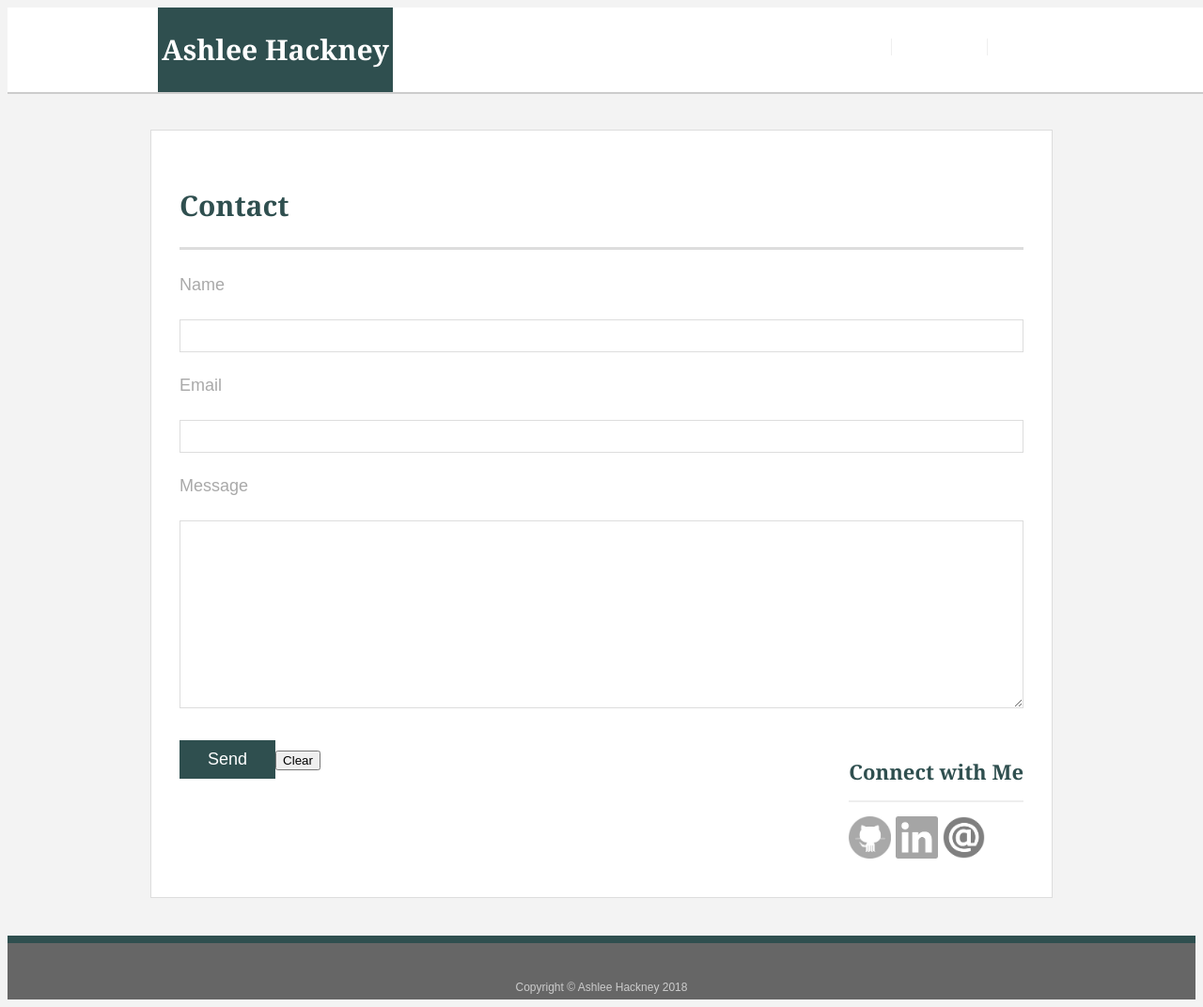
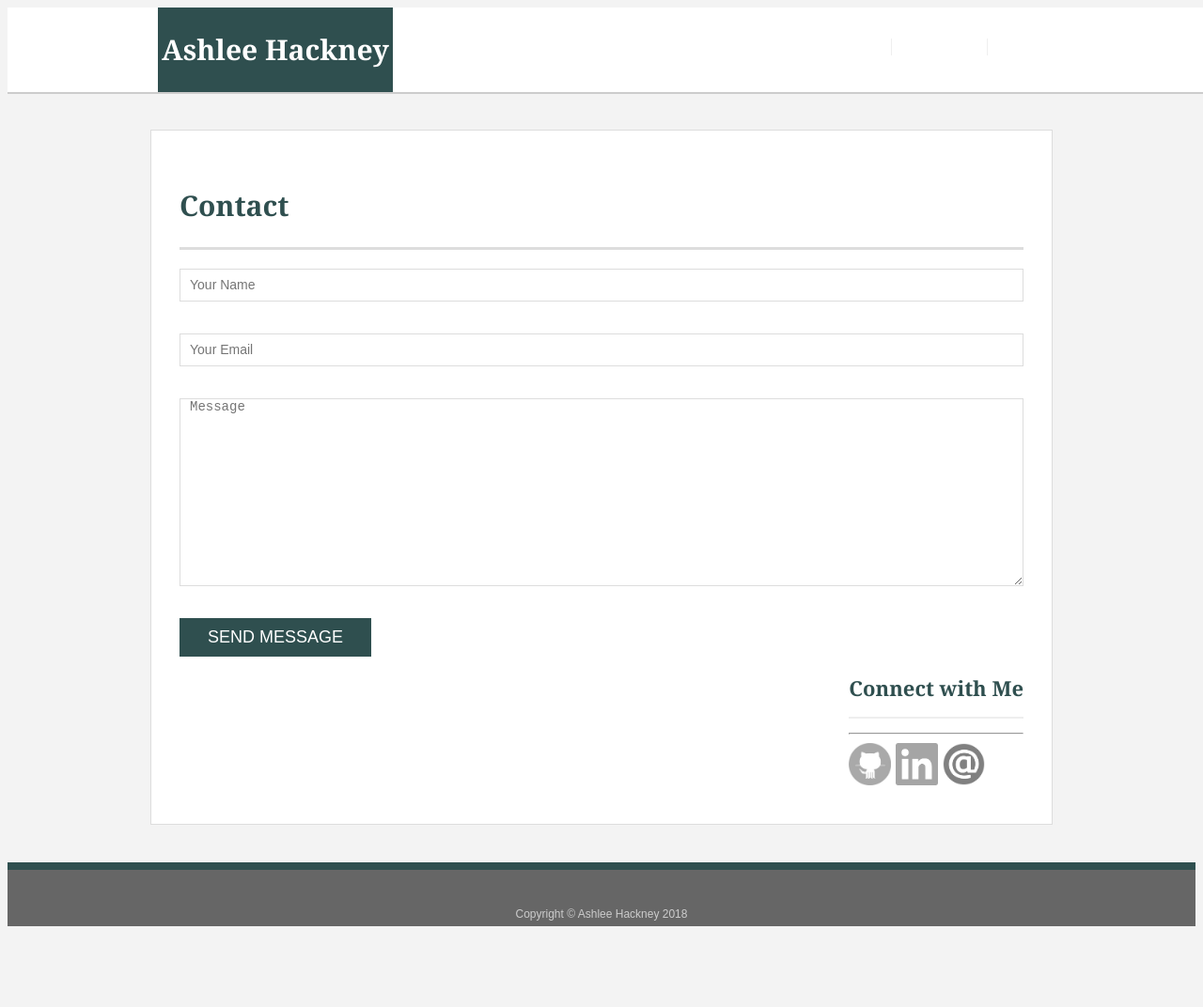
Before and after one commit to ashackn/Responsive-Portfolio, a plain HTML site: page contact.html in a window 1280 px wide. Shown: the whole page at 94% size. After the commit the page ends 994 px from the top, so only its background shows below. Drawn offline with Linux system fonts and the light colour scheme.

Commit message:
contact form

```diff
--- a/contact.html
+++ b/contact.html
@@ -1,4 +1,4 @@
-<!doctype html>
+ <!doctype html>
 <html lang="en-us">
 
 <head>
@@ -28,7 +28,7 @@
     <section class="main-section">
       <h1>Contact</h1>
 
-      <!-- <form id="contact-form" method="post" action="">
+       <form id="contact-form" method="POST" action="https://formspree.io/ashackn@gmail.com">
         <input name="name" type="text" class="form-control" placeholder="Your Name"
         required><br>
         <input name="email" type="email" class="form-control" placeholder="Your Email" required><br>
@@ -36,52 +36,30 @@
 
         <input type="submit" class="form-control submit" value="SEND MESSAGE">
 
+      </form>
+
+      <!-- <form method="POST" action="https://formspree.io/ashackn@gmail.com">
+        <input type="text" name="name" placeholder="Name Here">
+        <input type="email" name="email" placeholder="Your email">
+        <textarea name="message" placeholder="Message"></textarea>
+        <button type="submit">Send Test</button>
       </form> -->
-
-
-      <!-- <form id="contact-form" method="POST"  action="email.php">
-
-        <ul>
-          <li>
-            <label for="name">Name</label>
-            <input type="text" id="name" name="name" placeholder="Jane Doe" required="required">
-          </li>
-          <li>
-            <label for="email">Email</label>
-            <input type="email" id="email" name="email" placeholder="example@gmail.com" required="required">
-          </li>
-          <li>
-            <label for="message">Message</label>
-            <textarea id="message" name="message" required="required"></textarea>
-          </li>
-        </ul>
-        <input type="submit"> -->
-
-
-        <form action="send_form_email.php" method="POST">
-            <p>Name</p> <input type="text" name="name">
-            <p>Email</p> <input type="text" name="email">
-            <p>Message</p><textarea name="message" rows="6" cols="25"></textarea><br />
-            <input type="submit" value="Send"><input type="reset" value="Clear">
-
-
 
 
 
 
       <div id="connect">
         <h3>Connect with Me</h3>
-        <!-- <hr> -->
+        <hr>
         <a href="https://github.com/ashackn" target="_blank"><img src="assets/images/github.jpg" height="45px"/></a>
         <a href="https://www.linkedin.com/in/
         ashlee-h-b5b665175"
         target="_blank"><img src="assets/images/LinkedIn-Gray.png" height="45px"/></a>
-        <a href="mailto:ashackn@gmail.com?Subject=Web%20Development" target="_top"><img src="assets/images/email.png" height="45px"/></a>
+        <a href="mailto:ashackn@gmail.com?Subject=Web%20Development%20Opportunity" target="_top"><img src="assets/images/email.png" height="45px"/></a>
 
     </div>
 </div>
-      <!-- </form> -->
-    </form>
+
     </section>
 
   </div>
```
Also changed, not shown: portfolio.html (+2 -1 lines).
